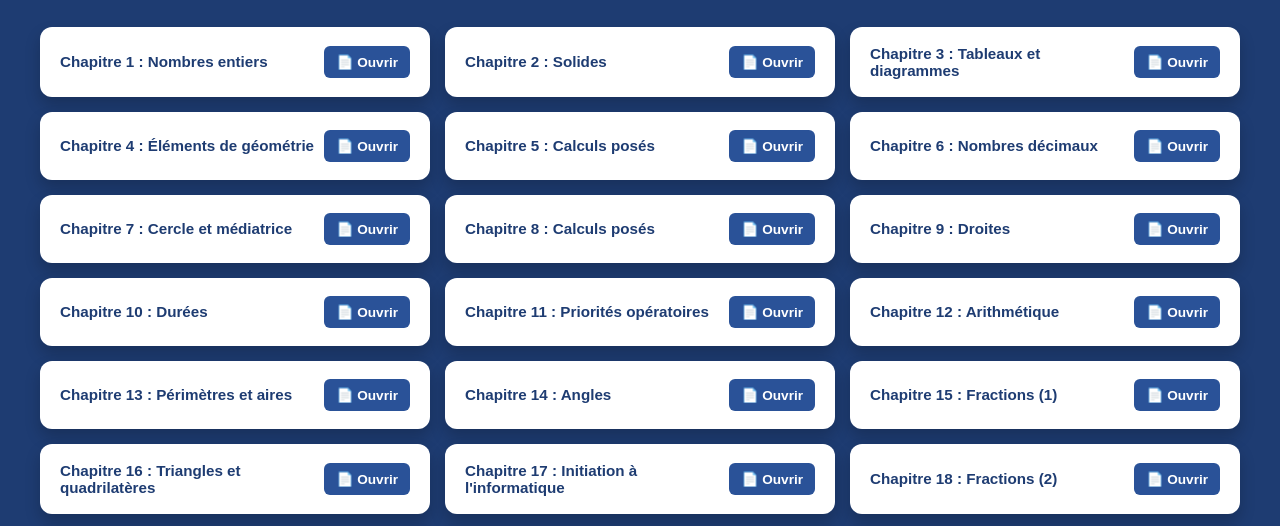
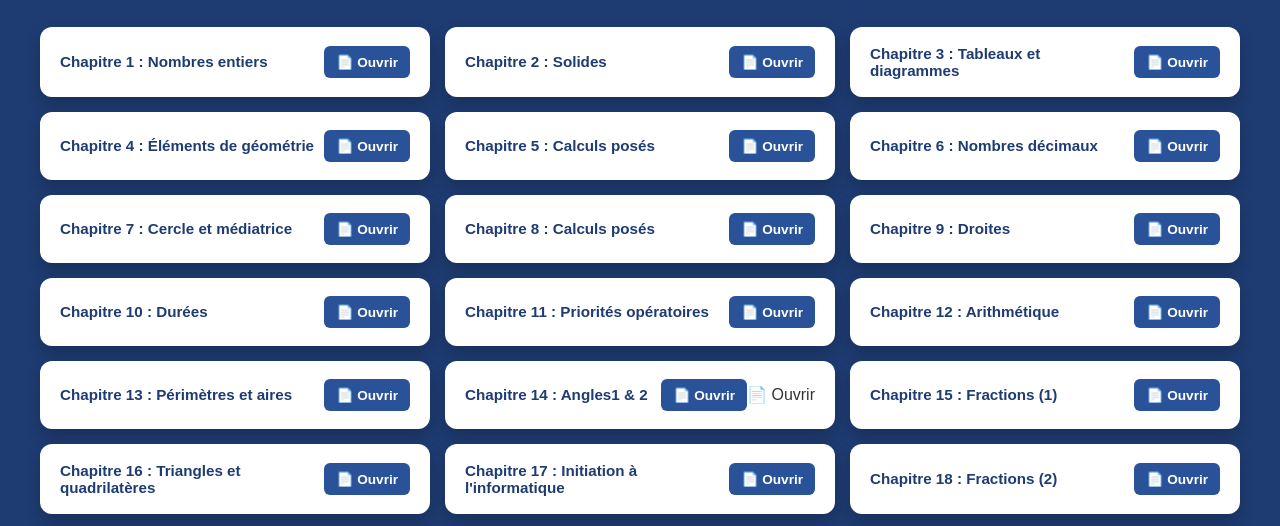
Before and after one commit to Azizamine33/Math-matiqus, a plain HTML site: page lecon_6eme.html in a window 1280 px wide. Shown: the part 220-746 px from the top of the page. Drawn offline with Linux system fonts and the light colour scheme; a web font is replaced by a local one.

Commit message:
Update lecon_6eme.html

```diff
--- a/lecon_6eme.html
+++ b/lecon_6eme.html
@@ -42,7 +42,7 @@
         <div class="chapitre-card"><span class="chapitre-titre">Chapitre 11 : Priorités opératoires</span><a href="#" class="btn-pdf" onclick="verifierCode('docs/6eme_ch11_lecon.pdf')">📄 Ouvrir</a></div>
         <div class="chapitre-card"><span class="chapitre-titre">Chapitre 12 : Arithmétique</span><a href="#" class="btn-pdf" onclick="verifierCode('docs/6eme_ch12_lecon.pdf')">📄 Ouvrir</a></div>
         <div class="chapitre-card"><span class="chapitre-titre">Chapitre 13 : Périmètres et aires</span><a href="#" class="btn-pdf" onclick="verifierCode('docs/6eme_ch13_lecon.pdf')">📄 Ouvrir</a></div>
-        <div class="chapitre-card"><span class="chapitre-titre">Chapitre 14 : Angles</span><a href="#" class="btn-pdf" onclick="verifierCode('docs/6eme_ch14_lecon.pdf')">📄 Ouvrir</a></div>
+        <div class="chapitre-card"><span class="chapitre-titre">Chapitre 14 : Angles1 & 2 </span><a href="#" class="btn-pdf" onclick="verifierCode('docs/6eme_ch14_lecon.pdf')">📄 Ouvrir</a> 📄 Ouvrir</a> </div>
         <div class="chapitre-card"><span class="chapitre-titre">Chapitre 15 : Fractions (1)</span><a href="#" class="btn-pdf" onclick="verifierCode('docs/6eme_ch15_lecon.pdf')">📄 Ouvrir</a></div>
         <div class="chapitre-card"><span class="chapitre-titre">Chapitre 16 : Triangles et quadrilatères</span><a href="#" class="btn-pdf" onclick="verifierCode('docs/6eme_ch16_lecon.pdf')">📄 Ouvrir</a></div>
         <div class="chapitre-card"><span class="chapitre-titre">Chapitre 17 : Initiation à l'informatique</span><a href="#" class="btn-pdf" onclick="verifierCode('docs/6eme_ch17_lecon.pdf')">📄 Ouvrir</a></div>
```
